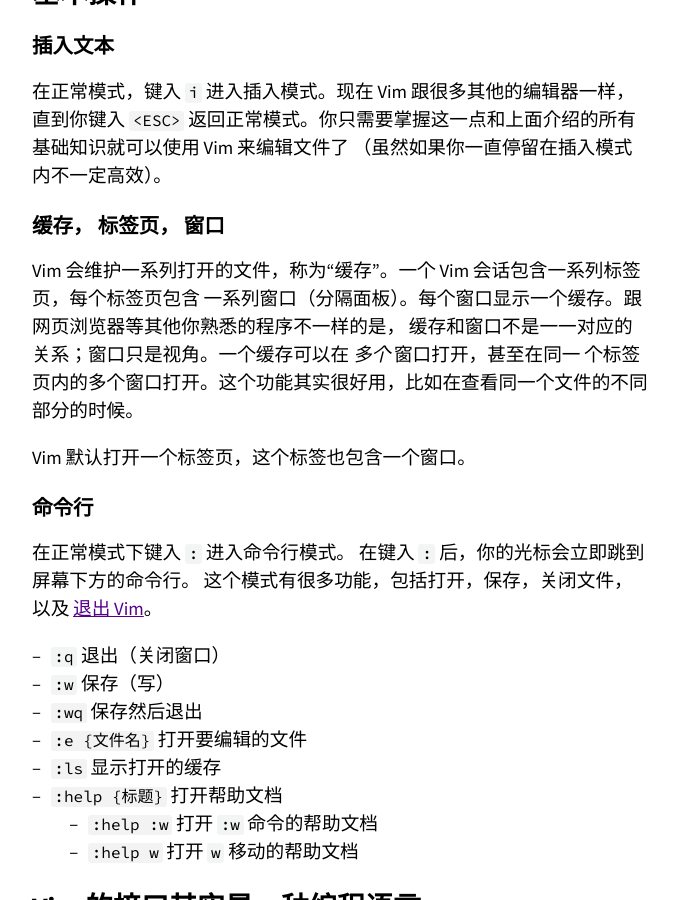
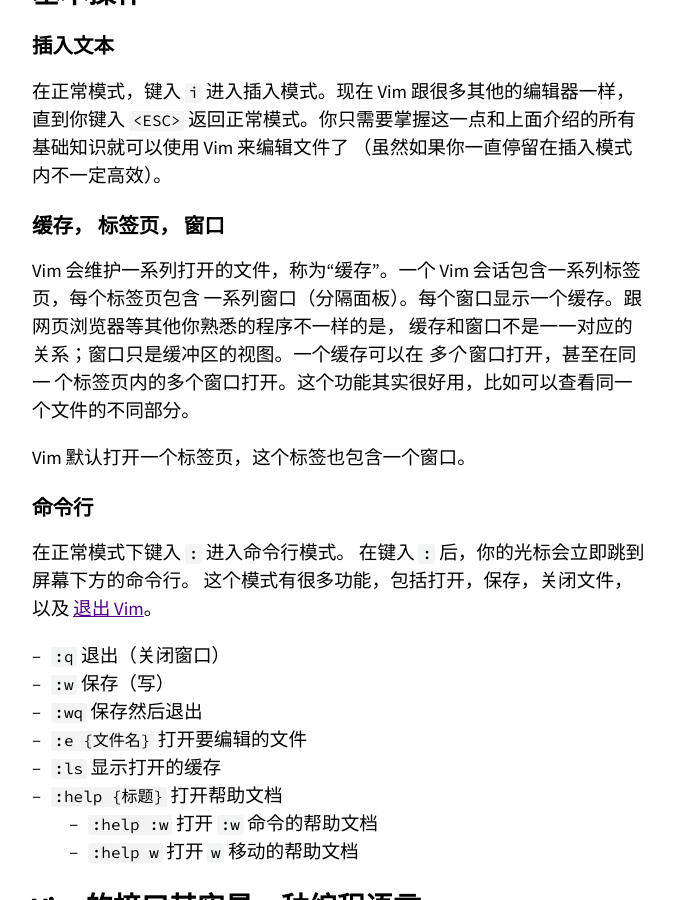
Before and after one commit to missing-semester-cn/missing-semester-cn.github.io, a Jekyll site: the page built from _2020/editors.md, in a window 1280 px wide and 900 px high, scrolled down 2629 px. Shown: the whole window, without its empty margins (300-977 px from the left). Built offline with Jekyll 4.4.1, drawn with Linux system fonts in a browser that asks for light colours.

Commit message:
修改_2020/editors.md，把视角更改为缓冲区的的视图.

```diff
--- a/_2020/editors.md
+++ b/_2020/editors.md
@@ -84,8 +84,8 @@
 
 Vim 会维护一系列打开的文件，称为“缓存”。一个 Vim 会话包含一系列标签页，每个标签页包含
 一系列窗口（分隔面板）。每个窗口显示一个缓存。跟网页浏览器等其他你熟悉的程序不一样的是，
-缓存和窗口不是一一对应的关系；窗口只是视角。一个缓存可以在 *多个* 窗口打开，甚至在同一
-个标签页内的多个窗口打开。这个功能其实很好用，比如在查看同一个文件的不同部分的时候。
+缓存和窗口不是一一对应的关系；窗口只是缓冲区的视图。一个缓存可以在 *多个* 窗口打开，甚至在同一
+个标签页内的多个窗口打开。这个功能其实很好用，比如可以查看同一个文件的不同部分。
 
 Vim 默认打开一个标签页，这个标签也包含一个窗口。
 
```
